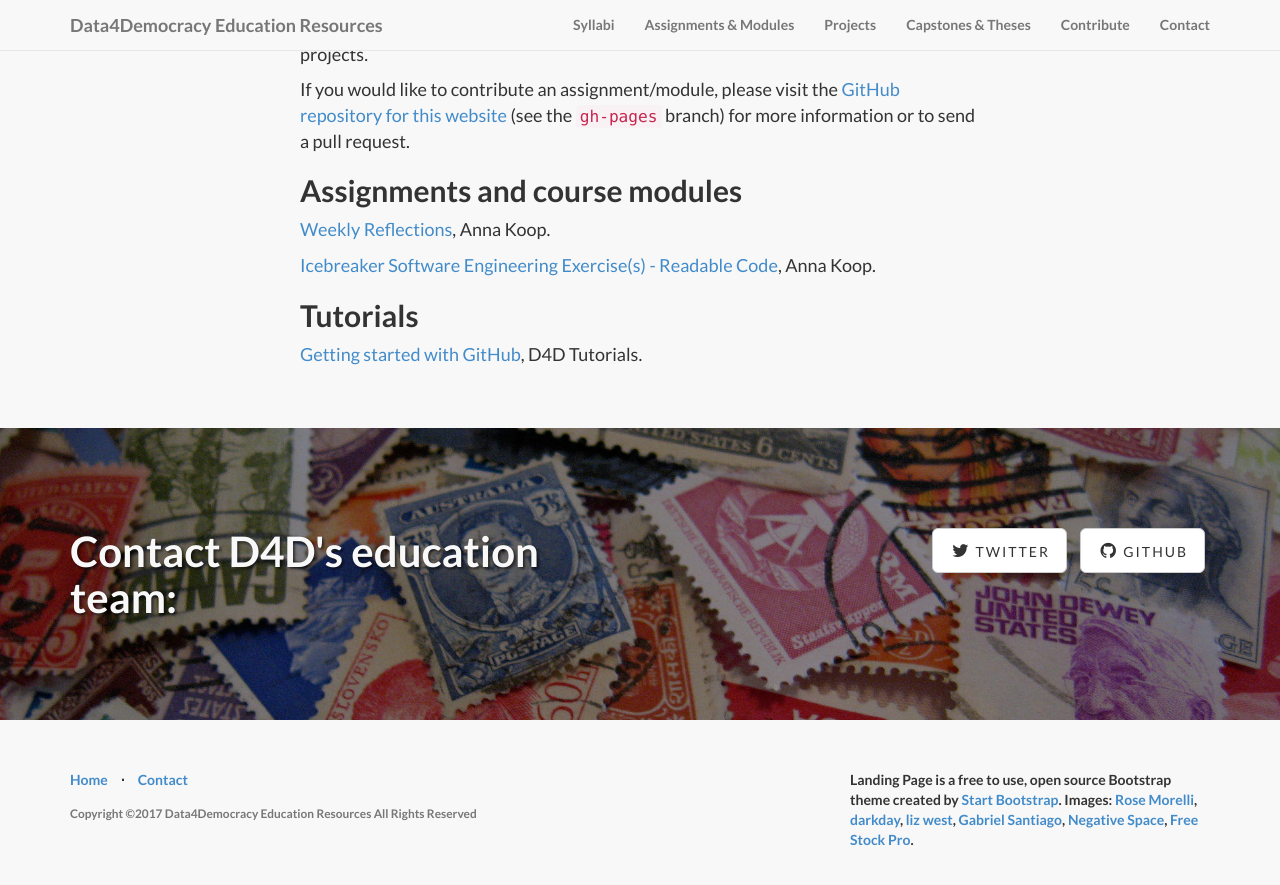
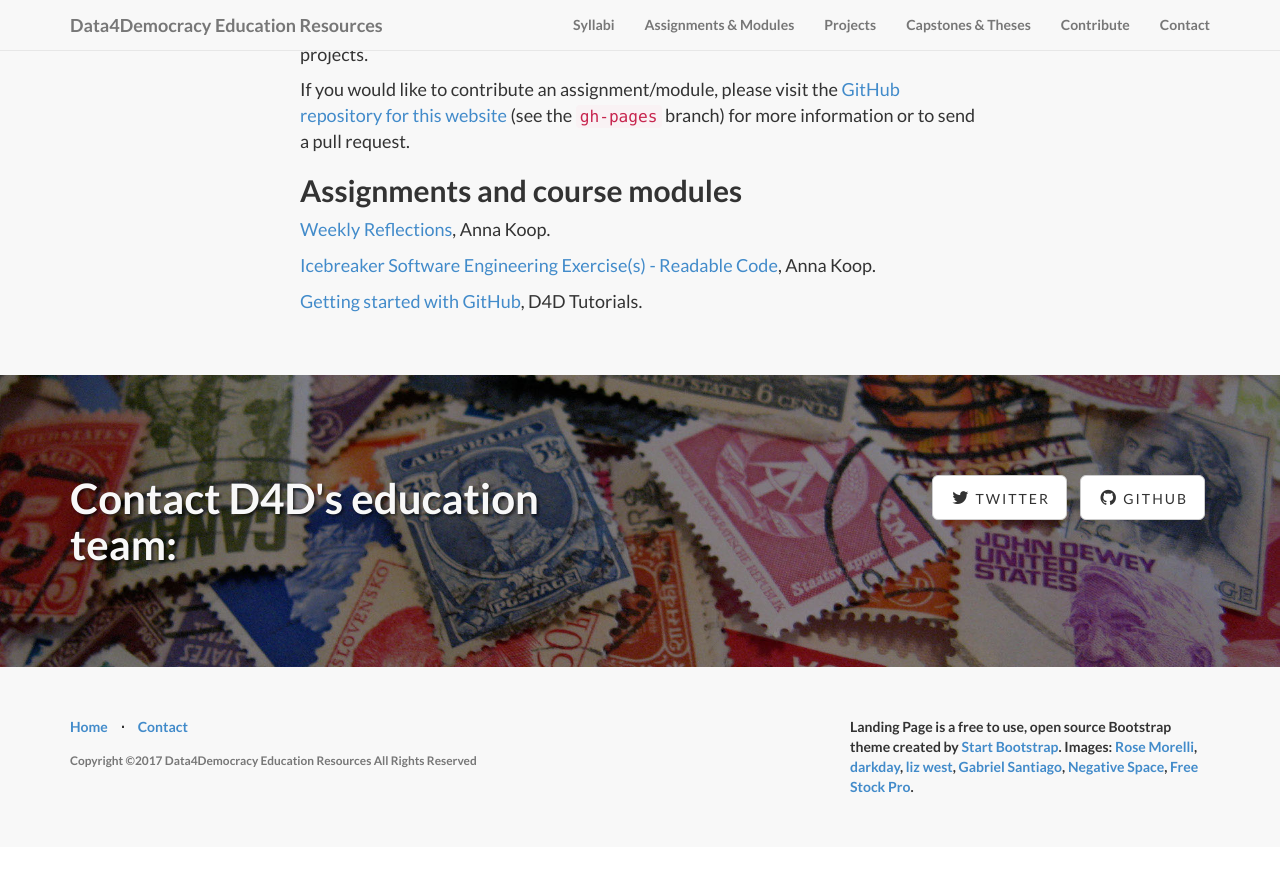
Before and after one commit to Data4Democracy/educational-hub, a Jekyll site: the page built from assignments/index.md, in a window 1280 px wide and 900 px high, scrolled down 1094 px. Shown: the top 885 px of the window. Built offline with Jekyll 4.4.1, drawn with Linux system fonts in a browser that asks for light colours; after the commit the page ends 1941 px from its top, so only the background shows below that.

Commit message:
Update index.md

```diff
--- a/assignments/index.md
+++ b/assignments/index.md
@@ -19,6 +19,4 @@ If you would like to contribute an assignment/module, please visit the <a href="
 
 <a href="{{ site.url }}/assignments/readable_code" target="blank_">Icebreaker Software Engineering Exercise(s) - Readable Code</a>, Anna Koop.
 
-## Tutorials
-
 <a href="{{ site.url }}/assignments/github-playground" target="blank_">Getting started with GitHub</a>, D4D Tutorials.
```
